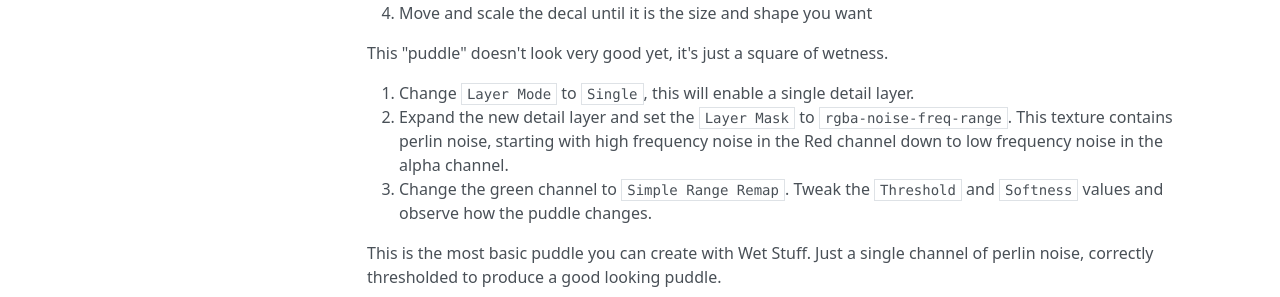
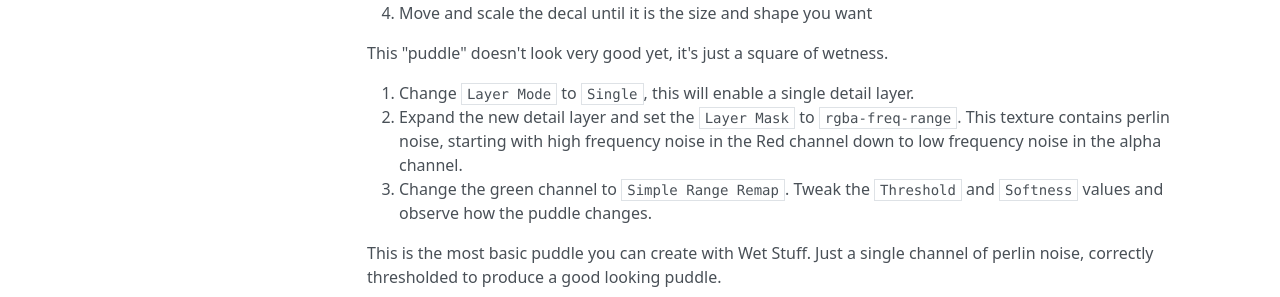
Before and after one commit to Placeholder-Software/WetSurfaceDecals, an MkDocs documentation site: the page built from docs/GettingStarted/WetDecal.md, in a window 1280 px wide and 1046 px high. Shown: the part 345-642 px from the top of the window. Built offline with MkDocs 1.6.1, drawn with Linux system fonts in a browser that asks for light colours; nearby versions of some CDN libraries; old or Windows-style settings are respelled for this version of MkDocs.

Commit message:
Fixed getting started guide mentioning the wrong texture name

```diff
--- a/docs/GettingStarted/WetDecal.md
+++ b/docs/GettingStarted/WetDecal.md
@@ -12,7 +12,7 @@ The `WetDecal` script will project "wetness" onto any surface that it overlaps.
 This "puddle" doesn't look very good yet, it's just a square of wetness.
 
 5. Change `Layer Mode` to `Single`, this will enable a single detail layer.
-6. Expand the new detail layer and set the `Layer Mask` to `rgba-noise-freq-range`. This texture contains perlin noise, starting with high frequency noise in the Red channel down to low frequency noise in the alpha channel.
+6. Expand the new detail layer and set the `Layer Mask` to `rgba-freq-range`. This texture contains perlin noise, starting with high frequency noise in the Red channel down to low frequency noise in the alpha channel.
 7. Change the green channel to `Simple Range Remap`. Tweak the `Threshold` and `Softness` values and observe how the puddle changes.
 
 This is the most basic puddle you can create with Wet Stuff. Just a single channel of perlin noise, correctly thresholded to produce a good looking puddle.
```
